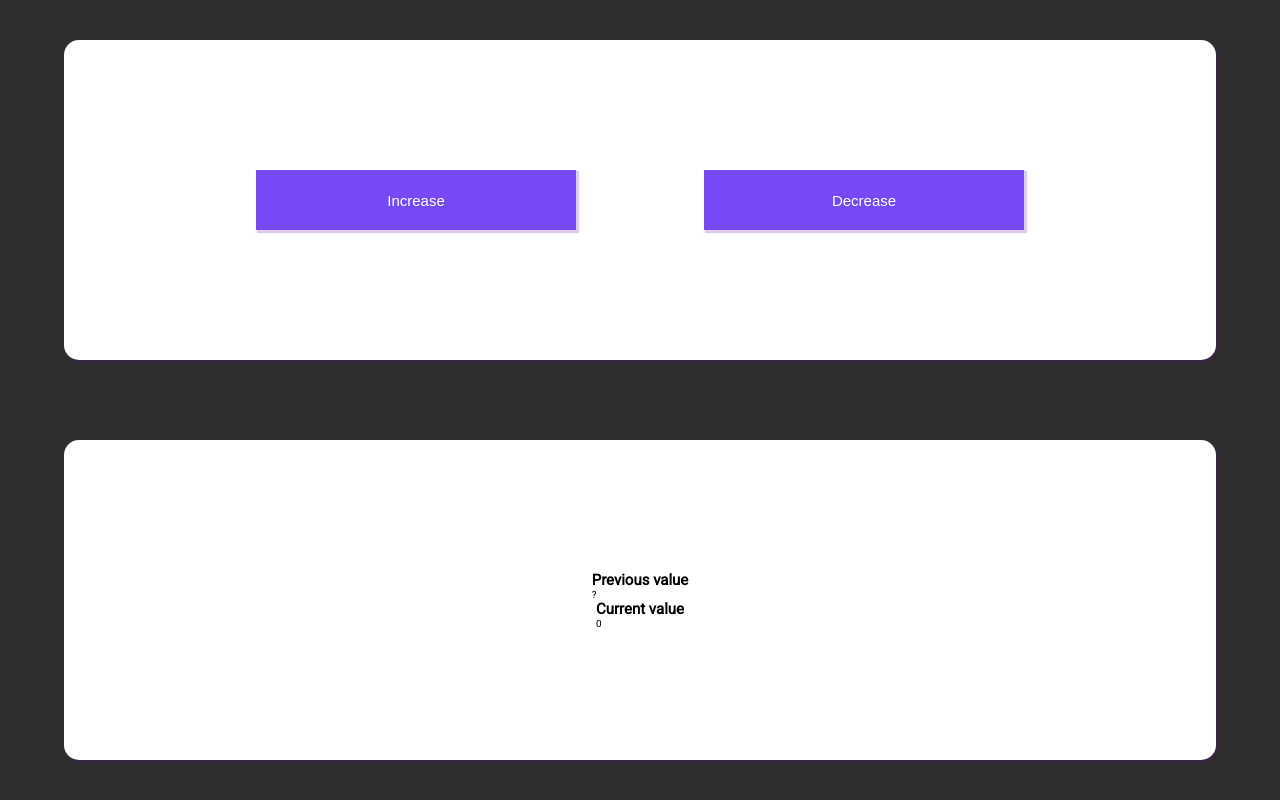
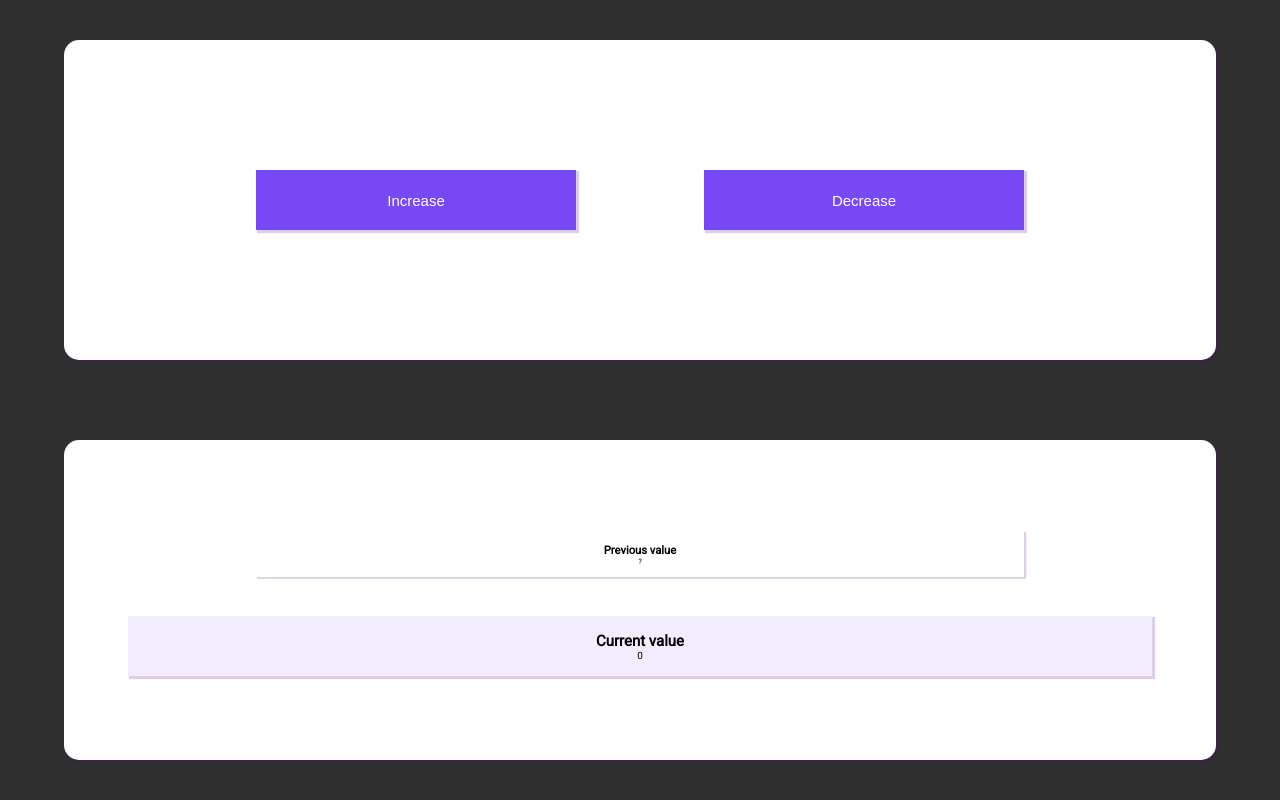
Before and after one commit to vezas/counter-app, a React (Create React App) app: page / in a window 1280 px wide. Built offline with nearby package versions, Linux system fonts and the light colour scheme; the HTML template or start-up script is replaced by a standard one.

Commit message:
Updated styles

```diff
--- a/src/components/result/Result.module.css
+++ b/src/components/result/Result.module.css
@@ -3,7 +3,7 @@
   justify-content: center;
 }
 
-.result__div {
+.result div {
   width: 80vw;
   height: 7.5vh;
   margin: 2vh 5vw;
@@ -15,10 +15,10 @@
   align-items: center;
 }
 
-.result__div:nth-of-type(2) {
+.result div:nth-of-type(2) {
   background-color: rgba(118, 73, 245, 0.1);
 }
 
-.result__div:nth-of-type(1) {
+.result div:nth-of-type(1) {
   transform: scale(0.75);
 }
```
